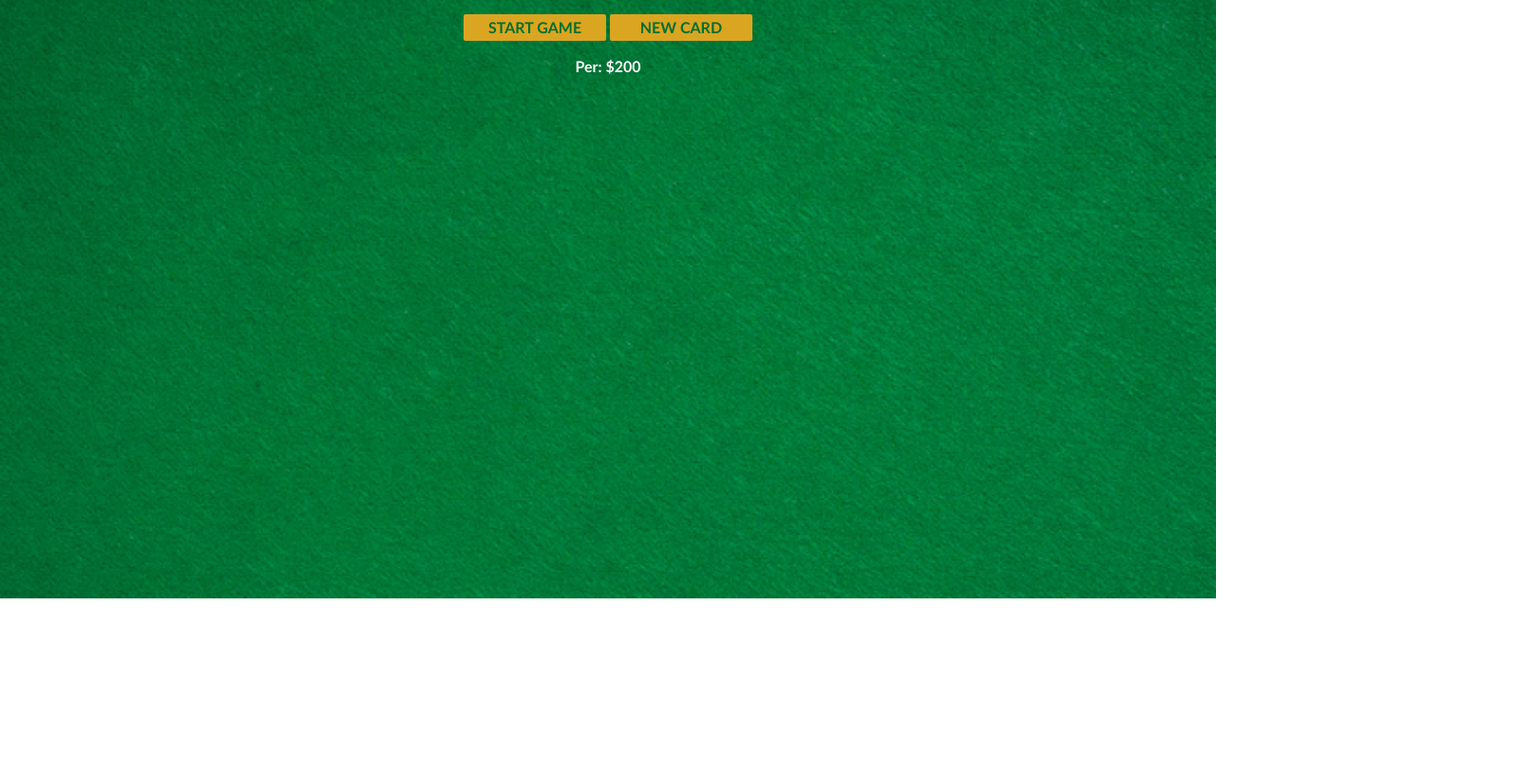
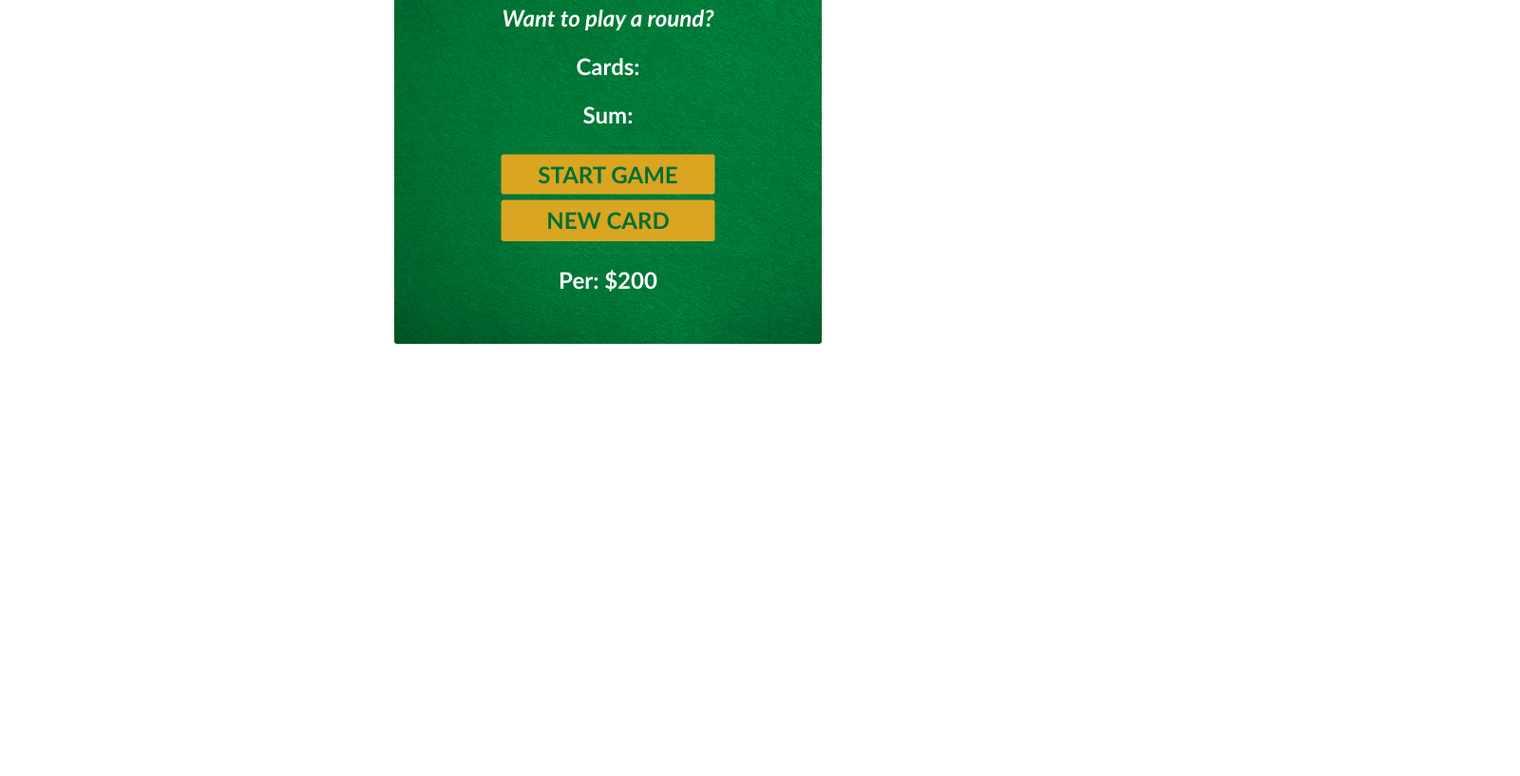
Before and after one commit to birgit2704/blackjack-game, a plain HTML site: page index.html in a window 1280 px wide. Shown: the part 170-987 px from the top of the page at 95% size, 1600 px wide, since content can reach past the window. Before the commit the page ends 800 px from the top, so only its background shows below. Drawn offline with nearby package versions, Linux system fonts and the light colour scheme.

Commit message:
improve design

```diff
--- a/index.css
+++ b/index.css
@@ -1,14 +1,26 @@
 body {
-    font-family: 'Trebuchet MS', 'Lucida Sans Unicode', 'Lucida Grande', Arial, sans-serif;
-    background-image: url("images/table.png");
-    background-size: cover;
+  font-family: "Trebuchet MS", "Lucida Sans Unicode", "Lucida Grande", Arial,
+    sans-serif;
   font-weight: bold;
   color: white;
   text-align: center;
+  scale: 1.5;
+  padding-top: 150px;
+}
+
+.container {
+  background-image: url("images/table.png");
+  background-size: cover;
+  width: 33%;
+  max-width: 300px;
+  margin: 0 auto;
+  padding: 20px 0;
+  border-radius: 2px;
 }
 
 h1 {
   color: goldenrod;
+  text-shadow: 1px 1px 1px #444;
 }
 
 #message-el {
--- a/index.html
+++ b/index.html
@@ -1,8 +1,13 @@
 <html>
-    <head><link rel="stylesheet" href="https://cdnjs.cloudflare.com/ajax/libs/normalize/8.0.1/normalize.css">
-        <link rel="stylesheet" href="index.css">
+  <head>
+    <link
+      rel="stylesheet"
+      href="https://cdnjs.cloudflare.com/ajax/libs/normalize/8.0.1/normalize.css"
+    />
+    <link rel="stylesheet" href="index.css" />
   </head>
   <body>
+    <div class="container">
       <h1>Blackjack</h1>
       <p id="message-el">Want to play a round?</p>
       <p id="cards-el">Cards:</p>
@@ -11,5 +16,6 @@
       <button onclick="newCard()">NEW CARD</button>
       <p id="player-el"></p>
       <script src="index.js"></script>
+    </div>
   </body>
 </html>
```
Lines whose indentation alone changed are shown as unchanged.
